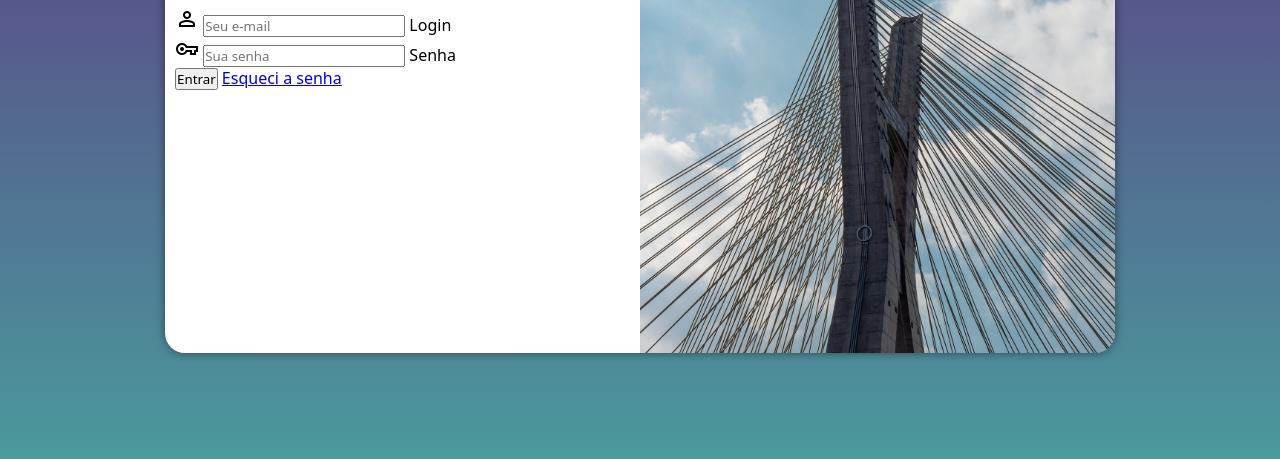
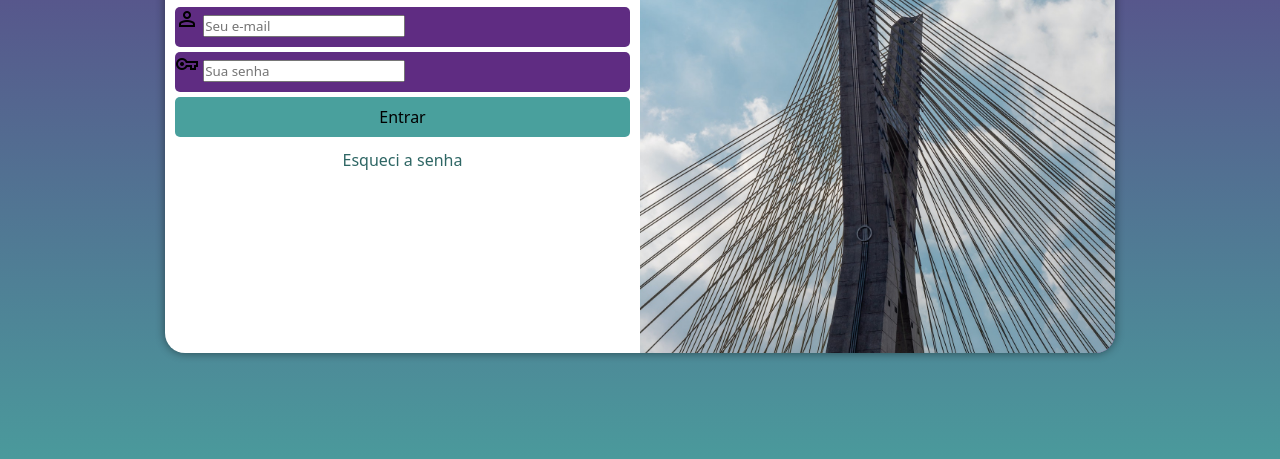
Before and after one commit to Arleisousa/projeto-login, a plain HTML site: page index.html in a window 1280 px wide. Shown: the part 297-756 px from the top of the page. Drawn offline with nearby package versions, Linux system fonts and the light colour scheme.

Commit message:
atualização tela de login

```diff
--- a/estilos/style.css
+++ b/estilos/style.css
@@ -73,3 +73,48 @@ div#formulario > h1 {
 div#formulario > p {
     font-size: 0.8em;
 }
+
+form > div.campo {
+    background-color: #5f2c82;
+    height: 40px;
+    border-radius: 5px;
+    margin: 5px 0px;
+}
+
+form label {
+    display: none;
+}
+
+form > input[type=submit] {
+    display: block;
+    font-size: 1em;
+    width: 100%;
+    height: 40px;
+    background-color: #49a09d;
+    border: none;
+    border-radius: 5px;
+    cursor: pointer;
+
+}
+
+form > input[type=submit]:hover {
+    background-color: #2e6664;
+}
+
+form > a.botao {
+    display: block;
+    text-align: center;
+    font-size: 1em;
+    width: 100%;
+    height: 40px;
+    padding-top: 7px;
+    margin-top: 5px;
+    background-color: white;
+    border-radius: 5px;
+    text-decoration: none;
+    color: #2e6664;
+}
+
+form > a.botao:hover {
+    background-color: #5ad0cc;
+}
--- a/index.html
+++ b/index.html
@@ -45,7 +45,7 @@
                     </div>
 
                     <input type="submit" value="Entrar">
-                    <a href="esqueci.html">Esqueci a senha
+                    <a href="esqueci.html" class="botao">Esqueci a senha
 
 
                     </a>
```
